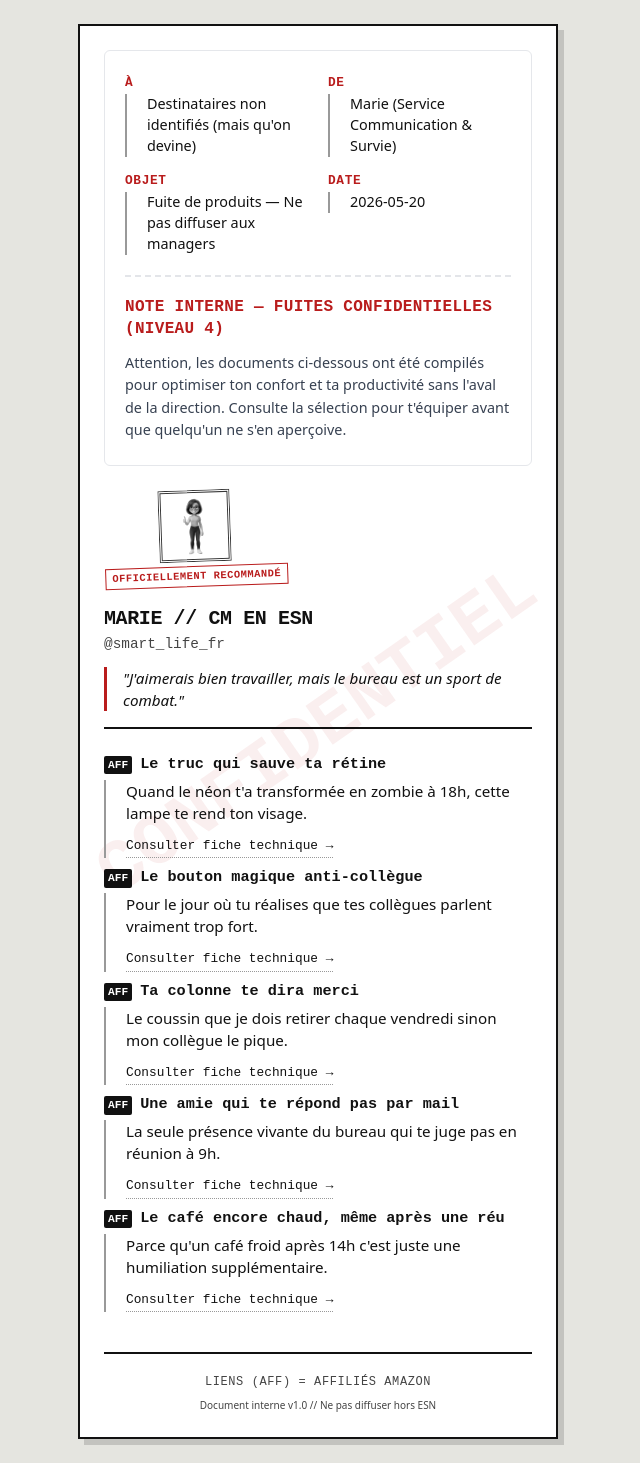
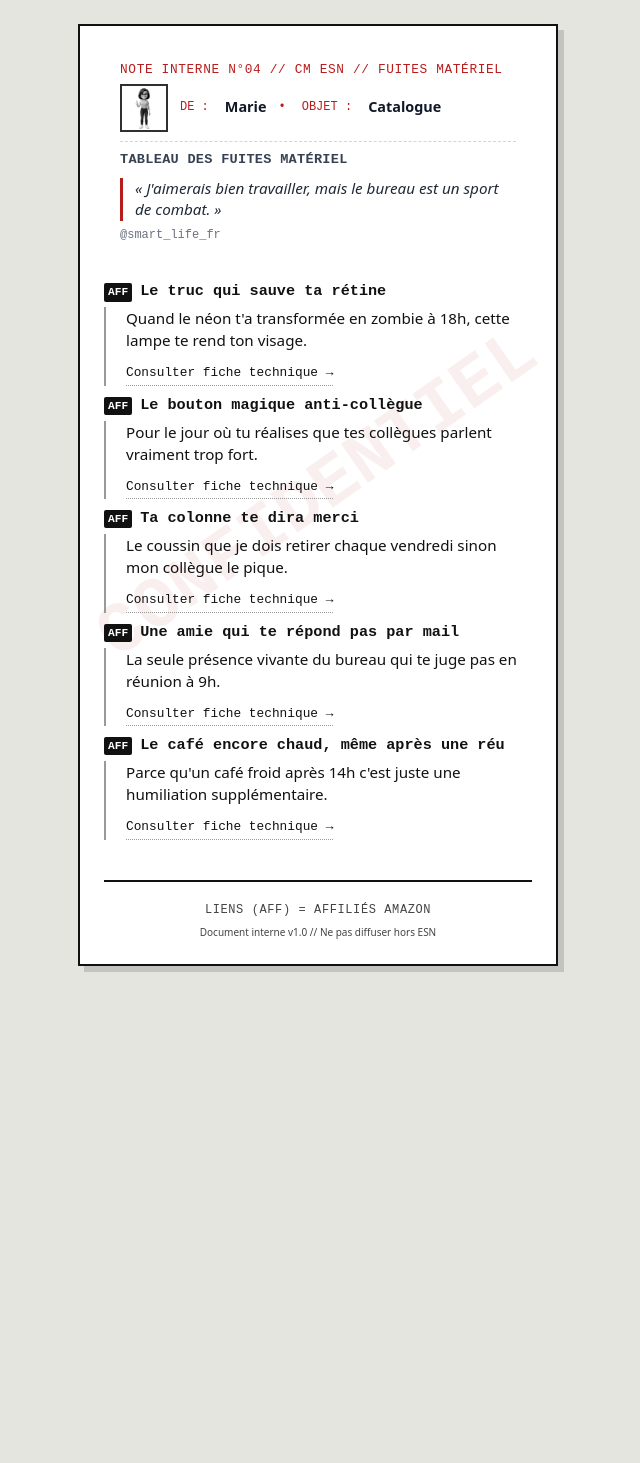
Before and after one commit to rareradar/cfds-pokemon-fr, a Jekyll site: the page built from marie/index.html, in a window 1280 px wide. Shown: the whole page, without its empty margins (322-962 px from the left). Built offline with Jekyll 4.4.1, drawn with Linux system fonts in a browser that asks for light colours; after the commit the page ends 990 px from its top, so only the background shows below that.

Commit message:
design(marie): fusion en-tête mémo compact (Léa v4)
Fusion des 2 anciens <header> en UN SEUL bloc <header class='memo-combined'>.
Gain vertical ~50% sur mobile (300px → 150px).

Structure compacte (mock Mia validé) :
- L1 ref : 'NOTE INTERNE N°04 // CM ESN // FUITES MATÉRIEL' (mono rouge 0.8rem)
- L2 meta inline : avatar 48px + 'DE: Marie • OBJET: Catalogue'
- Séparateur dashed
- Titre 'TABLEAU DES FUITES MATÉRIEL'
- Slogan blockquote italique border-left rouge
- Handle @smart_life_fr mono

Anciennes classes retirées : .memo-official-header, .memo-grid, .memo-field,
.memo-separator, .memo-title, .memo-intro, .memo-header, .stamp-block,
.stamp-label, h1, .handle, .slogan (toutes remplacées par .memo-combined
et ses 8 sous-classes).

Workflow : Mia (structure compacte) → Léa (snippets CSS + HTML) → moi (apply).

Co-Authored-By: claude-flow <ruv@ruv.net>

```diff
--- a/_layouts/links.html
+++ b/_layouts/links.html
@@ -69,67 +69,93 @@
       user-select: none;
     }
 
-    /* Header */
-    .memo-header {
+    /* Fusion header compact Marie (Léa v4) */
+    .memo-combined {
+      max-width: 720px;
+      margin: 0 auto 1.5rem;
+      padding: 0.75rem 1rem;
       position: relative;
-      z-index: 1;
-      border-bottom: 2px solid var(--text-main);
-      padding-bottom: 1rem;
-      margin-bottom: 1.5rem;
+      z-index: 2;
     }
 
-    .stamp-block {
-      display: inline-flex;
-      flex-direction: column;
-      align-items: center;
-      margin-bottom: 0.75rem;
-      transform: rotate(-2deg);
+    .memo-ref-line {
+      font-family: 'Courier New', Courier, monospace;
+      color: #b91c1c;
+      font-size: 0.8rem;
+      letter-spacing: 0.05em;
+      margin: 0 0 0.4rem;
+      text-transform: uppercase;
+      line-height: 1.2;
     }
 
-    .avatar-stamp-img {
-      width: 72px;
-      height: auto;
-      border: 3px double var(--accent-red);
-      padding: 3px;
-      background: #fff;
-      filter: grayscale(100%) contrast(110%);
-      display: block;
+    .memo-meta-row {
+      display: flex;
+      align-items: center;
+      gap: 0.75rem;
+      margin: 0 0 0.6rem;
+      flex-wrap: wrap;
     }
 
-    .stamp-label {
-      font-family: var(--font-mono);
-      font-weight: 700;
-      font-size: 0.65rem;
-      color: var(--accent-red);
-      text-transform: uppercase;
-      border: 1px solid var(--accent-red);
-      padding: 2px 6px;
-      margin-top: 4px;
-      letter-spacing: 0.05em;
+    .memo-meta-row img.avatar-stamp-img {
+      width: 48px;
+      height: 48px;
+      object-fit: cover;
+      filter: grayscale(100%) contrast(1.2);
+      border: 2px double #b91c1c;
+      flex-shrink: 0;
     }
 
-    h1 {
-      font-family: var(--font-mono);
-      font-size: 1.25rem;
-      font-weight: 900;
-      margin: 0.25rem 0 0.1rem 0;
-      text-transform: uppercase;
-      letter-spacing: -0.02em;
+    .meta-label {
+      font-family: 'Courier New', Courier, monospace;
+      color: #b91c1c;
+      font-size: 0.75rem;
+      margin-right: 0.25rem;
     }
 
-    .handle {
-      font-family: var(--font-mono);
+    .meta-value {
+      font-family: system-ui, -apple-system, sans-serif;
+      color: #111827;
+      font-weight: 600;
       font-size: 0.9rem;
-      color: var(--text-muted);
+    }
+
+    .memo-sep {
+      border: none;
+      border-top: 1px dashed #d1d5db;
+      margin: 0.5rem 0;
+    }
+
+    .memo-section-title {
+      font-family: 'Courier New', Courier, monospace;
+      font-size: 0.85rem;
+      color: #374151;
+      margin: 0 0 0.5rem;
+      text-transform: uppercase;
+      letter-spacing: 0.02em;
+    }
+
+    .memo-slogan-block {
+      font-style: italic;
+      padding-left: 0.75rem;
+      border-left: 3px solid #b91c1c;
+      margin: 0 0 0.4rem;
+      color: #1f2937;
+      font-size: 0.95rem;
+      line-height: 1.4;
+    }
+
+    .memo-handle {
+      font-family: 'Courier New', Courier, monospace;
+      color: #6b7280;
+      font-size: 0.75rem;
       margin: 0;
     }
 
-    .slogan {
-      font-style: italic;
-      margin: 0.75rem 0 0;
-      padding-left: 1rem;
-      border-left: 3px solid var(--accent-red);
-      font-size: 0.95rem;
+    @media (max-width: 480px) {
+      .memo-combined { padding: 0.5rem; }
+      .memo-ref-line, .meta-label, .memo-section-title, .memo-handle { font-size: 0.7rem; }
+      .memo-meta-row img.avatar-stamp-img { width: 40px; height: 40px; }
+      .memo-slogan-block { font-size: 0.9rem; padding-left: 0.5rem; }
     }
 
     /* Liste / Grille */
@@ -234,66 +260,7 @@
       dd { font-size: 0.9rem; }
     }
 
-    /* === En-tête mémo officiel (fix CSS Léa itération 3) === */
-    .memo-official-header {
-        font-family: system-ui, -apple-system, sans-serif;
-        color: #111;
-        background: #fff;
-        padding: 24px 20px;
-        margin-bottom: 24px;
-        border: 1px solid #e5e7eb;
-        border-radius: 6px;
-    }
-    .memo-grid {
-        display: grid;
-        grid-template-columns: repeat(2, 1fr);
-        gap: 16px 20px;
-    }
-    @media (max-width: 380px) {
-        .memo-grid {
-            grid-template-columns: 1fr;
-            gap: 12px;
-        }
-    }
-    .memo-field { display: flex; flex-direction: column; gap: 4px; }
-    .memo-field dt {
-        font-family: 'Courier New', Courier, monospace;
-        font-weight: 700;
-        color: #b91c1c;
-        text-transform: uppercase;
-        font-size: 0.8rem;
-        letter-spacing: 0.05em;
-        margin: 0;
-        line-height: 1.2;
-    }
-    .memo-field dd {
-        margin: 0;
-        font-size: 0.9rem;
-        line-height: 1.45;
-        color: #111;
-        overflow-wrap: break-word;
-    }
-    .memo-separator {
-        border: none;
-        border-top: 2px dashed #d1d5db;
-        margin: 20px 0;
-        opacity: 0.6;
-    }
-    .memo-title {
-        font-family: 'Courier New', Courier, monospace;
-        font-weight: 700;
-        font-size: 1rem;
-        color: #b91c1c;
-        margin: 0 0 12px 0;
-        letter-spacing: 0.02em;
-        line-height: 1.35;
-    }
-    .memo-intro {
-        margin: 0;
-        font-size: 0.9rem;
-        line-height: 1.55;
-        color: #374151;
-    }
+    /* Classes ancien en-tête memo-official-header retirées (remplacées par .memo-combined ci-dessus) */
   </style>
 
   <!-- Cloudflare Web Analytics (cohérence avec rareradar principal) -->
--- a/marie/index.html
+++ b/marie/index.html
@@ -6,26 +6,24 @@ image: /assets/marie/avatar.webp
 permalink: /marie/
 ---
 
-<header class="memo-official-header" role="region" aria-label="En-tête du mémo">
-  <dl class="memo-grid">
-    <div class="memo-field"><dt>À</dt><dd>Destinataires non identifiés (mais qu'on devine)</dd></div>
-    <div class="memo-field"><dt>DE</dt><dd>Marie (Service Communication & Survie)</dd></div>
-    <div class="memo-field"><dt>OBJET</dt><dd>Fuite de produits — Ne pas diffuser aux managers</dd></div>
-    <div class="memo-field"><dt>DATE</dt><dd>2026-05-20</dd></div>
-  </dl>
-  <hr class="memo-separator">
-  <h2 class="memo-title">NOTE INTERNE — FUITES CONFIDENTIELLES (NIVEAU 4)</h2>
-  <p class="memo-intro">Attention, les documents ci-dessous ont été compilés pour optimiser ton confort et ta productivité sans l'aval de la direction. Consulte la sélection pour t'équiper avant que quelqu'un ne s'en aperçoive.</p>
-</header>
+<header class="memo-combined">
+  <p class="memo-ref-line">NOTE INTERNE N°04 // CM ESN // FUITES MATÉRIEL</p>
 
-<header class="memo-header">
-    <div class="stamp-block">
-        <img src="{{ '/assets/marie/avatar.webp' | relative_url }}" alt="Avatar Marie" class="avatar-stamp-img" onerror="this.onerror=null; this.src='{{ '/assets/marie/avatar.png' | relative_url }}';">
-        <span class="stamp-label">OFFICIELLEMENT RECOMMANDÉ</span>
-    </div>
-    <h1>MARIE // CM EN ESN</h1>
-    <p class="handle">@smart_life_fr</p>
-    <p class="slogan">"J'aimerais bien travailler, mais le bureau est un sport de combat."</p>
+  <div class="memo-meta-row">
+    <img src="{{ '/assets/marie/avatar.webp' | relative_url }}" alt="Avatar Marie" class="avatar-stamp-img" width="48" height="48">
+    <span class="meta-label">DE :</span><span class="meta-value">Marie</span>
+    <span class="meta-label">•</span>
+    <span class="meta-label">OBJET :</span><span class="meta-value">Catalogue</span>
+  </div>
+
+  <hr class="memo-sep">
+
+  <h2 class="memo-section-title">TABLEAU DES FUITES MATÉRIEL</h2>
+
+  <blockquote class="memo-slogan-block">
+    « J'aimerais bien travailler, mais le bureau est un sport de combat. »
+  </blockquote>
+  <p class="memo-handle">@smart_life_fr</p>
 </header>
 
 <main class="memo-list">
```
